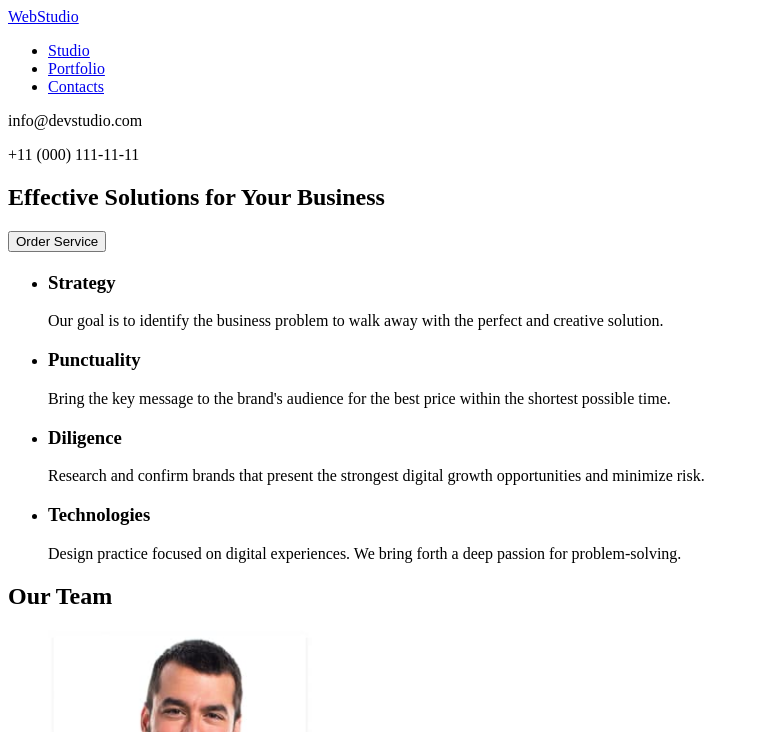
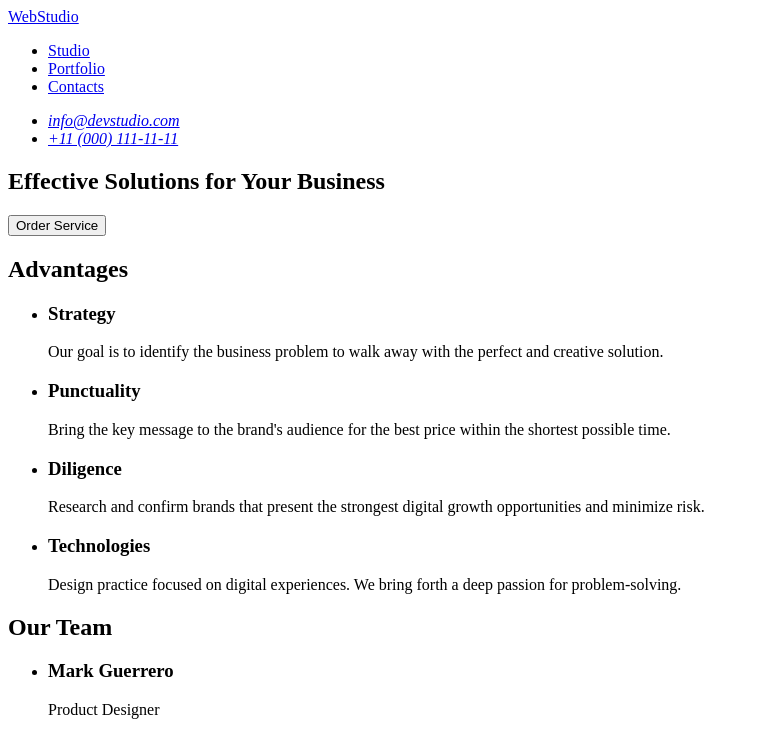
Before and after one commit to AlionaKolomiec/goit-markup-hw-01, a plain HTML site: page index.html in a window 1280 px wide. Shown: the top 732 px of the page, without its empty margins (0-759 px from the left). Drawn offline with Linux system fonts and the light colour scheme.

Commit message:
add name section 2, add h3 in images, add teg addres

```diff
--- a/index.html
+++ b/index.html
@@ -15,8 +15,16 @@
           <li><a href="#">Contacts</a></li>
         </ul>
       </nav>
-      <p>info@devstudio.com</p>
-      <p>+11 (000) 111-11-11</p>
+      <address>
+        <ul>
+          <li>
+            <a href="mailto:info@devstudio.com">info@devstudio.com</a>
+          </li>
+          <li>
+            <a href="tel:+110001111111">+11 (000) 111-11-11</a>
+          </li>
+        </ul>
+      </address>
     </header>
     <main>
       <section>
@@ -24,7 +32,7 @@
         <button type="button">Order Service</button>
       </section>
       <section>
-        <h2></h2>
+        <h2>Advantages</h2>
         <ul>
           <li>
             <h3>Strategy</h3>
@@ -60,6 +68,8 @@
         <h2>Our Team</h2>
         <ul>
           <li>
+            <h3>Mark Guerrero</h3>
+            <p>Product Designer</p>
             <img
               src="./images/TeamCard1.jpg"
               alt="Product Designer"
@@ -67,6 +77,8 @@
             />
           </li>
           <li>
+            <h3>Tom Ford</h3>
+            <p>Frontend Developer</p>
             <img
               src="./images/TeamCard2.jpg"
               alt="rontend Developer"
@@ -74,16 +86,20 @@
             />
           </li>
           <li>
+            <h3>Camila Garcia</h3>
+            <p>Marketing</p>
             <img src="./images/TeamCard3.jpg" alt="Marketing" width="264" />
           </li>
           <li>
+            <h3>Daniel Wilson</h3>
+            <p>UI Designer</p>
             <img src="./images/TeamCard4.jpg" alt="UI Designer" width="264" />
           </li>
         </ul>
       </section>
     </main>
     <footer>
-      <a href="index.html">WebStudio</a>
+      <a href="./ndex.html">WebStudio</a>
       <p>
         Increase the flow of customers and sales for your business with digital
         marketing & growth solutions.
```
